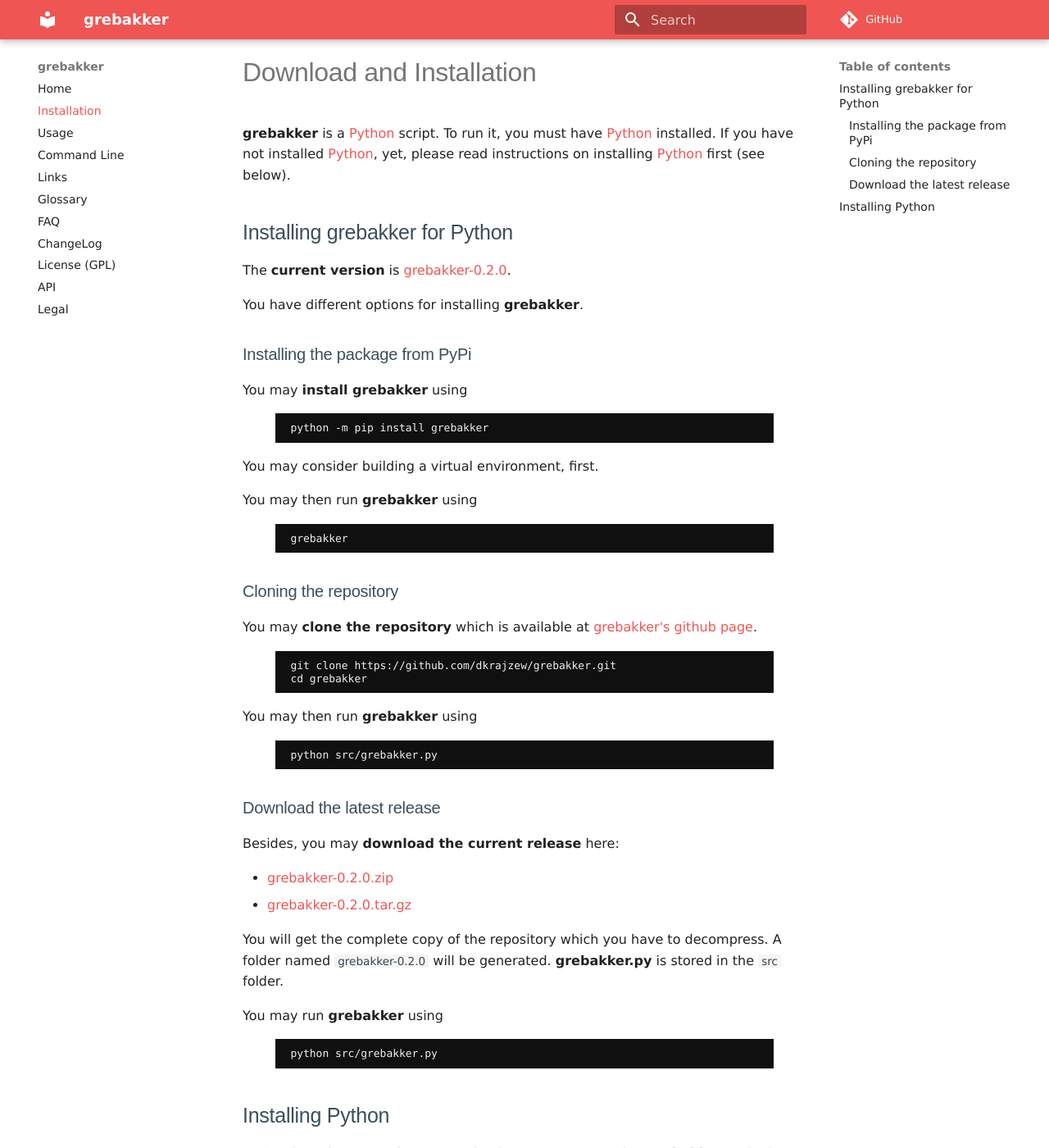
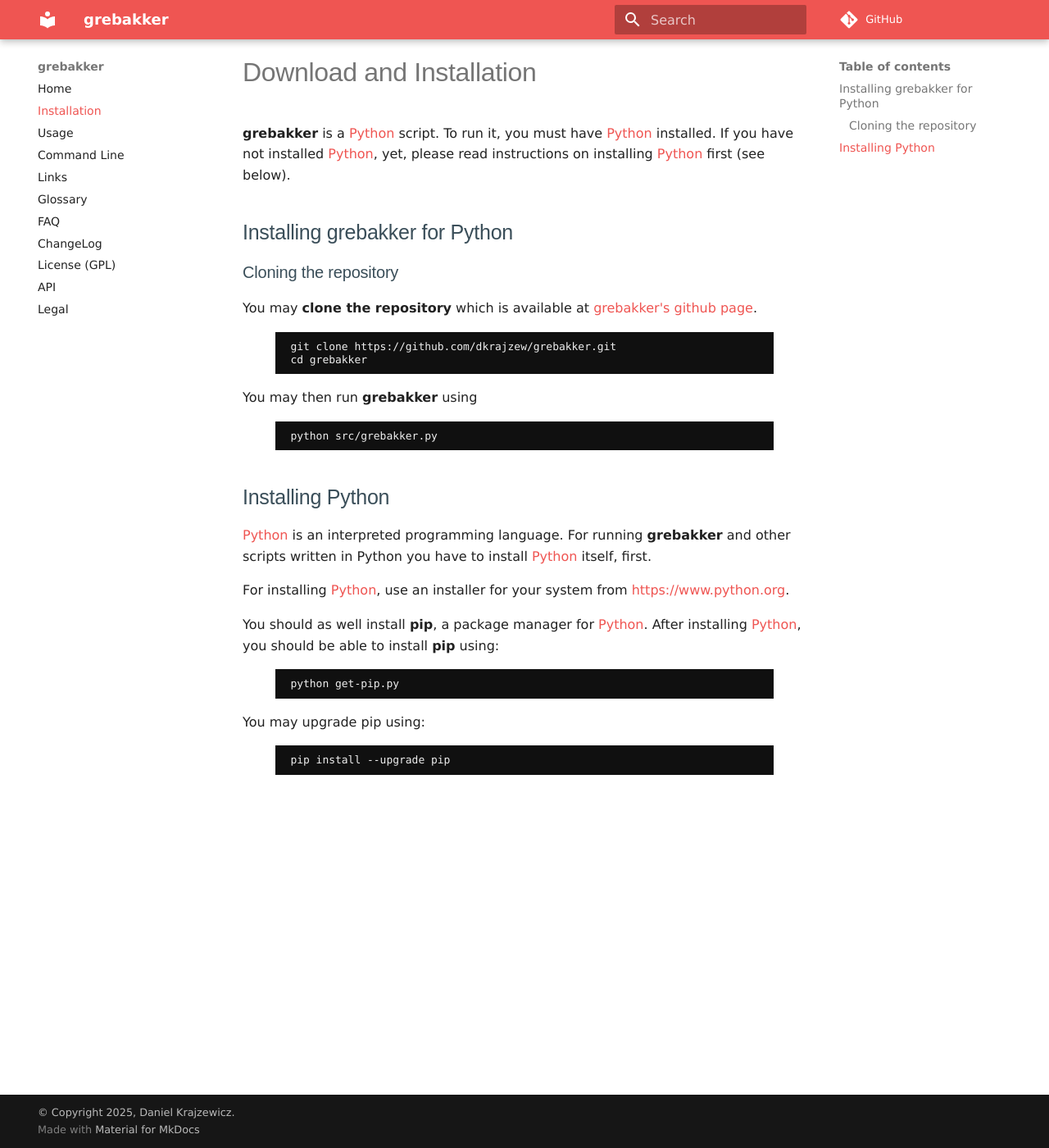
Before and after one commit to dkrajzew/grebakker, an MkDocs documentation site: the page built from docs/install.md, in a window 1280 px wide and 1400 px high. Shown: the whole window at 82% size. Built offline with MkDocs 1.6.1 and Material for MkDocs 9.7.7, drawn with Linux system fonts in a browser that asks for light colours; comment, search, counter and statistics services are not loaded.

Commit message:
correcting docs

````diff
--- a/docs/install.md
+++ b/docs/install.md
@@ -6,25 +6,6 @@ __grebakker__ is a [Python](https://www.python.org/) script. To run it, you must
 
 ## Installing grebakker for Python
 
-The __current version__ is [grebakker-0.2.0](https://github.com/dkrajzew/grebakker/releases/tag/0.2.0).
-
-You have different options for installing __grebakker__.
-
-### Installing the package from PyPi
-
-You may __install grebakker__ using
-
-```console
-python -m pip install grebakker
-```
-
-You may consider building a virtual environment, first.
-
-You may then run __grebakker__ using
-
-```console
-grebakker
-```
 
 
 ### Cloning the repository
@@ -42,21 +23,6 @@ You may then run __grebakker__ using
 python src/grebakker.py
 ```
 
-
-### Download the latest release
-
-Besides, you may __download the current release__ here:
-
-* [grebakker-0.2.0.zip](https://github.com/dkrajzew/grebakker/archive/refs/tags/0.2.0.zip)
-* [grebakker-0.2.0.tar.gz](https://github.com/dkrajzew/grebakker/archive/refs/tags/0.2.0.tar.gz)
-
-You will get the complete copy of the repository which you have to decompress. A folder named ```grebakker-0.2.0``` will be generated. __grebakker.py__ is stored in the ```src``` folder.
-
-You may run __grebakker__ using
-
-```console
-python src/grebakker.py
-```
 
 
 ## Installing Python
````
